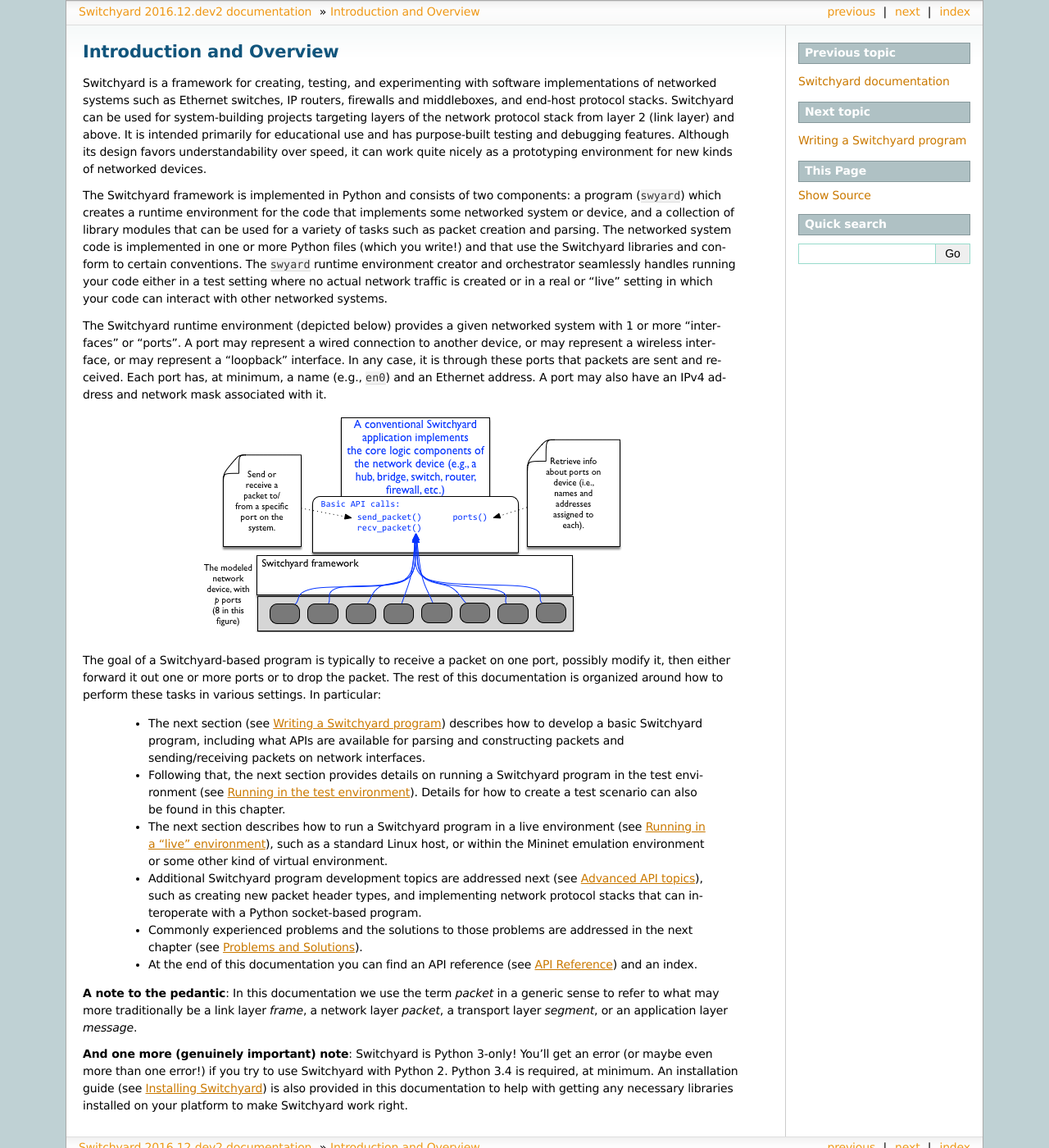
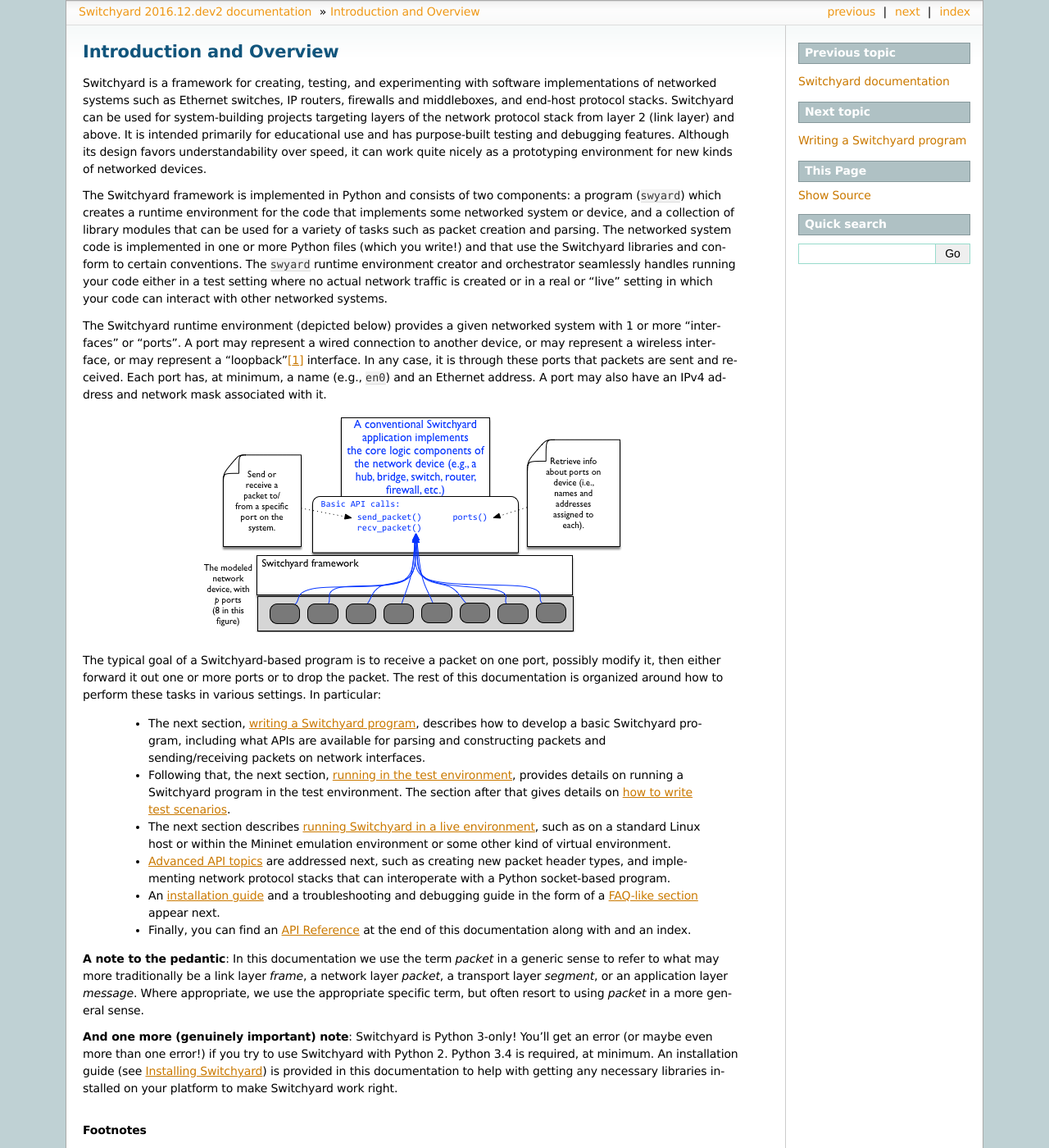
Before and after one commit to jsommers/switchyard, a Sphinx documentation site: the page built from documentation/intro.rst, in a window 1280 px wide and 1400 px high. Shown: the whole window at 82% size. Built offline with Sphinx 7.4.7, drawn with Linux system fonts in a browser that asks for light colours; some of the changed text lies outside the part shown.

Commit message:
More doc revision

```diff
--- a/documentation/intro.rst
+++ b/documentation/intro.rst
@@ -13,15 +13,20 @@
    :figwidth: 80%
 
 
-The goal of a Switchyard-based program is typically to receive a packet on one port, possibly modify it, then either forward it out one or more ports or to drop the packet.  The rest of this documentation is organized around how to perform these tasks in various settings.  In particular:
+The typical goal of a Switchyard-based program is to receive a packet on one port, possibly modify it, then either forward it out one or more ports or to drop the packet.  The rest of this documentation is organized around how to perform these tasks in various settings.  In particular:
 
- * The next section (see :ref:`coding`) describes how to develop a basic Switchyard program, including what APIs are available for parsing and constructing packets and sending/receiving packets on network interfaces.
- * Following that, the next section provides details on running a Switchyard program in the test environment (see :ref:`runtest`).  Details for how to create a test scenario can also be found in this chapter.
- * The next section describes how to run a Switchyard program in a live environment (see :ref:`runlive`), such as a standard Linux host, or within the Mininet emulation environment or some other kind of virtual environment.
- * Additional Switchyard program development topics are addressed next (see :ref:`advanced`), such as creating new packet header types, and implementing network protocol stacks that can interoperate with a Python socket-based program.
- * Commonly experienced problems and the solutions to those problems are addressed in the next chapter (see :ref:`faq`).
- * At the end of this documentation you can find an API reference (see :ref:`apiref`) and an index.
+ * The next section, :ref:`writing a Switchyard program <coding>`, describes how to develop a basic Switchyard program, including what APIs are available for parsing and constructing packets and sending/receiving packets on network interfaces.
+ * Following that, the next section, :ref:`running in the test environment <runtest>`, provides details on running a Switchyard program in the test environment.  The section after that gives details on :ref:`how to write test scenarios<test-scenario-creation>`.
+ * The next section describes :ref:`running Switchyard in a live environment <runlive>`, such as on a standard Linux host or within the Mininet emulation environment or some other kind of virtual environment.
+ * :ref:`Advanced API topics <advanced>` are addressed next, such as creating new packet header types, and implementing network protocol stacks that can interoperate with a Python socket-based program.
+ * An :ref:`installation guide <install>` and a troubleshooting and debugging guide in the form of a :ref:`FAQ-like section <faq>` appear next.
+ * Finally, you can find an :ref:`apiref` at the end of this documentation along with and an index.
 
-**A note to the pedantic**: In this documentation we use the term *packet* in a generic sense to refer to what may more traditionally be a link layer *frame*, a network layer *packet*, a transport layer *segment*, or an application layer *message*.
+**A note to the pedantic**: In this documentation we use the term *packet* in a generic sense to refer to what may more traditionally be a link layer *frame*, a network layer *packet*, a transport layer *segment*, or an application layer *message*.  Where appropriate, we use the appropriate specific term, but often resort to using *packet* in a more general sense.
 
-**And one more (genuinely important) note**: Switchyard is Python 3-only!  You'll get an error (or maybe even more than one error!) if you try to use Switchyard with Python 2.  Python 3.4 is required, at minimum.  An installation guide (see :ref:`install`) is also provided in this documentation to help with getting any necessary libraries installed on your platform to make Switchyard work right.
+**And one more (genuinely important) note**: Switchyard is Python 3-only!  You'll get an error (or maybe even more than one error!) if you try to use Switchyard with Python 2.  Python 3.4 is required, at minimum.  An installation guide (see :ref:`install`) is provided in this documentation to help with getting any necessary libraries installed on your platform to make Switchyard work right.
+
+
+.. rubric:: Footnotes
+
+.. [#loopback] The loopback interface is a *virtual* interface that connects a host to itself.  It is typically used to facilitate network communication among processes on the same host.
--- a/documentation/test_scenario_creation.rst
+++ b/documentation/test_scenario_creation.rst
@@ -9,8 +13,7 @@
  * A particular packet should be emitted out one or more ports
  * The user code should *time out* when calling ``recv_packet`` because no packets are available
 
-The class ``TestScenario`` is defined in the module ``switchyard.lib.testing``.  A scenario describes some imaginary network device (i.e., a switch or router) and some series of expectations of how a user program should behave if packets arrive on particular ports, etc.  The methods available on the
-Scenario class reflect these basic requirements:
+The class ``TestScenario`` is defined in the module ``switchyard.lib.testing``.  A scenario describes some imaginary network device (i.e., a switch or router) and some series of expectations of how a user program should behave if packets arrive on particular ports, etc.  The methods available on the Scenario class reflect these basic requirements:
 
 .. py:class:: switchyard.lib.testing.TestScenario(name)
 
@@ -30,7 +33,7 @@
       Note that the order of adding expectations via calls to ``expect`` is critical:
       add expectations in the "right" order!
 
-The three "event" classes set up the specific expectations for each test, as described next.
+The three *event* classes set up the specific expectations for each test, as described next.
 
 .. py:class:: switchyard.lib.testing.PacketInputEvent(portname, packet, display=None)
 
--- a/documentation/writing_a_program.rst
+++ b/documentation/writing_a_program.rst
@@ -341,6 +341,8 @@
 As you can see, the program is paused on the next executable line following the call to ``debugger()``.  At this point, any valid ``pdb`` commands can be given to inspect program state.  Once again, see later sections for details on running Switchyard code (:ref:`runtest`, :ref:`runlive`) and on other debugging capabilities (:ref:`debugging`).
 
 
+.. rubric:: Footnotes
+
 .. [#f1] A hub is a network device with multiple physical ports.  Any packet
    to arrive on a port is sent back out *all* ports **except** for the one
    on which it arrived.
```
Also changed, not shown: other parts of documentation/intro.rst (+1 -1 lines), other parts of documentation/test_scenario_creation.rst (+4 -0 lines).
